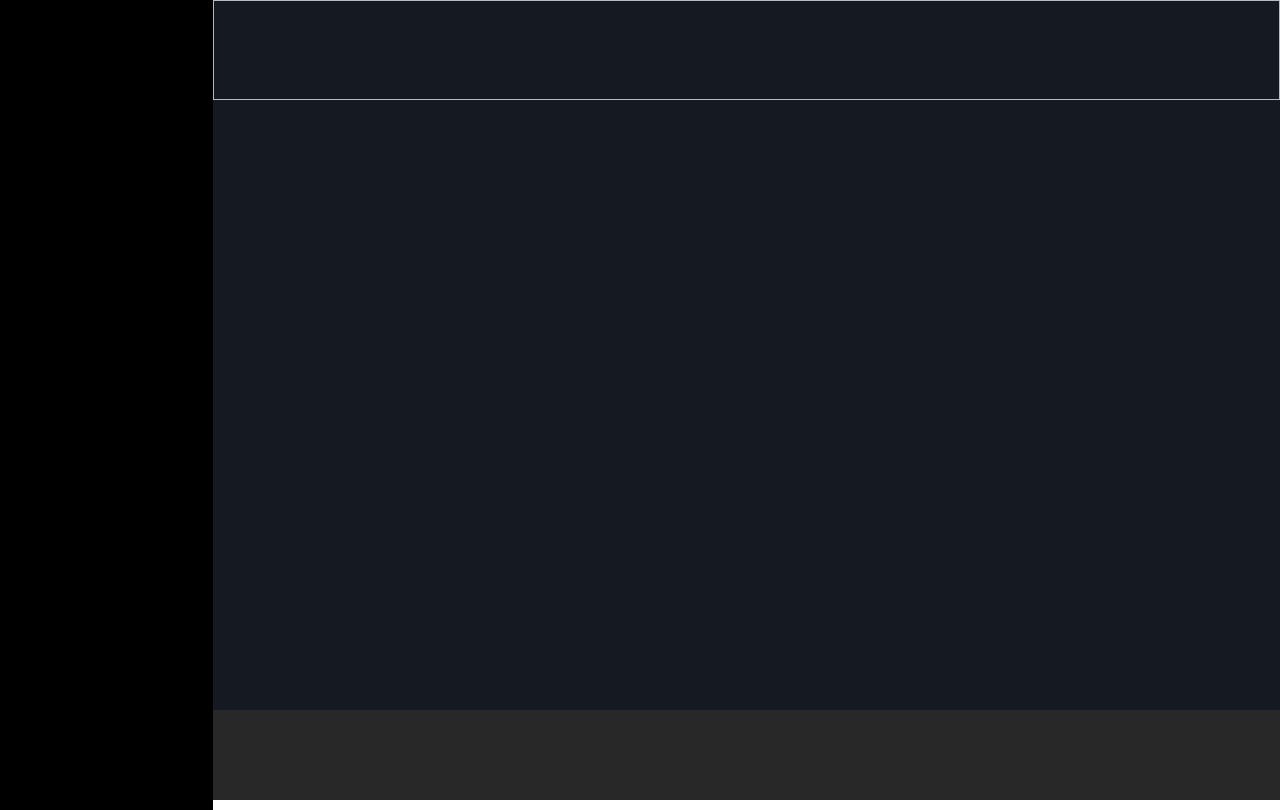
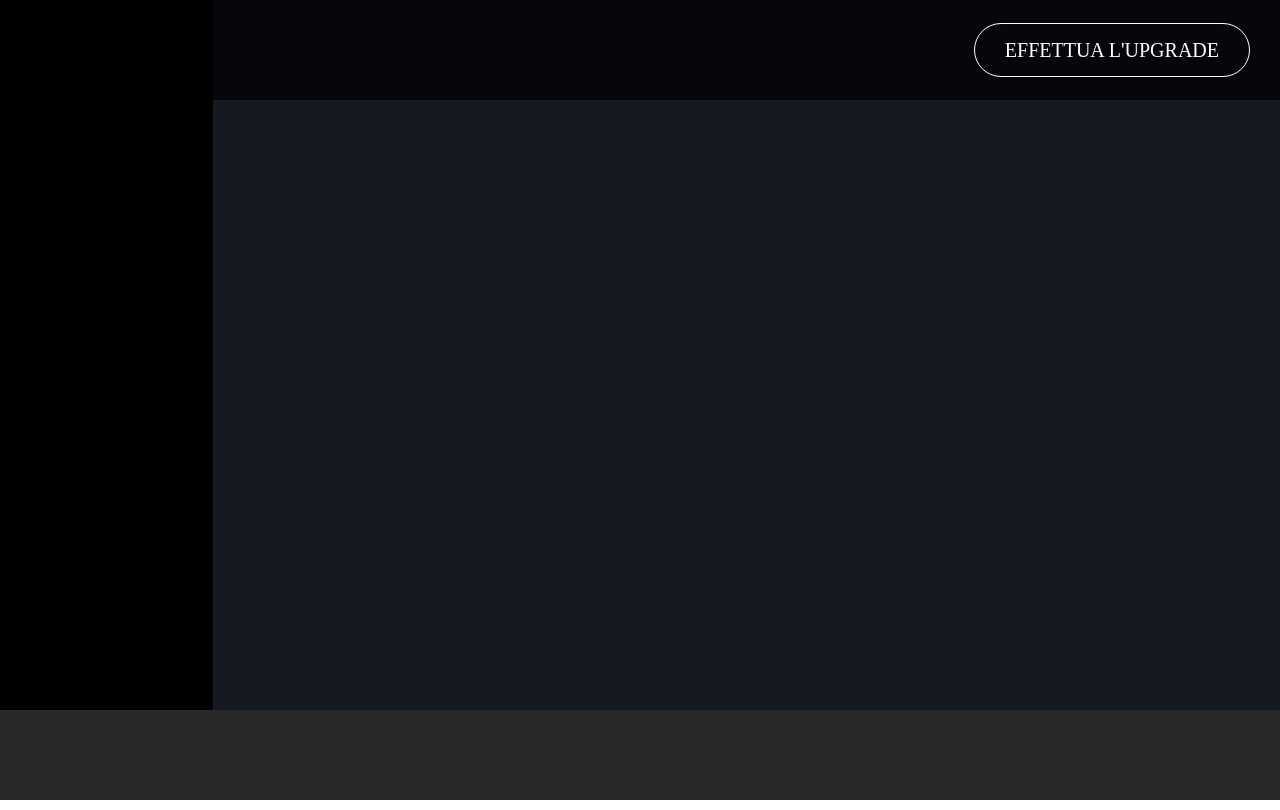
Before and after one commit to MarcoDeRosso/html-css-spotifyweb, a plain HTML site: page index.html in a window 1280 px wide. Drawn offline with Linux system fonts and the light colour scheme.

Commit message:
navbar completata

```diff
--- a/css/style.css
+++ b/css/style.css
@@ -1,5 +1,5 @@
 .app {
-    height: 100vh;
+    max-height: 100vh;
 }
 
 .app main {
@@ -7,26 +7,51 @@
     background: #141922;
 }
 
-.app footer {
-    height: 100%;
-    max-height: 90px;
-    background-color: #282828;
+a {
+    text-decoration: none;
 }
+
+
+/* inizio sidebar */
 
 main .sidebar {
     background: #000;
 }
 
+
+/* inizio navbar */
+
+main nav {
+    height: 100px;
+    background: rgba(0, 0, 0, 0.7);
+    position: fixed;
+    width: 100%;
+    display: flex;
+    justify-content: flex-end;
+    align-items: center;
+    padding-right: 30px;
+}
+
+nav span a {
+    color: #fff;
+    border: 1px solid #fff;
+    border-radius: 30px;
+    font-size: 20px;
+    padding: 15px 30px;
+}
+
+
+/* inizio sezione album ed immagini */
+
 main .content {
     overflow-y: scroll;
     height: 100%;
-    margin-top: 100px;
 }
 
-.row nav {
-    height: 100px;
-    opacity: 0.7;
-    border: 1px solid #fff;
-    position: fixed;
-    width: 100%;
+
+/* inizio footernav */
+
+.app footer {
+    height: 90px;
+    background-color: #282828;
 }
--- a/index.html
+++ b/index.html
@@ -14,10 +14,18 @@
 
     <div class="container-fluid app">
         <main class="row">
+            <!-- inizio nav bar fixed -->
+            <nav class="col-xs-11 col-md-10 col-xs-offset-1 col-md-offset-2">
+                <span><a href="">EFFETTUA L'UPGRADE</a></span>
+            </nav>
+            <!-- inizio sidebar -->
             <div class="sidebar col-xs-1 col-md-2"></div>
-            <nav class="col-xs-11 col-md-10 col-xs-offset-1 col-md-offset-2"></nav>
-            <div class="content col-xs-11 col-md-10"></div>
+            <!-- inizio sezione con album ed immagini -->
+            <div class="content col-xs-11 col-md-10">
+
+            </div>
         </main>
+        <!-- inizio footernav -->
         <footer></footer>
     </div>
 
```
